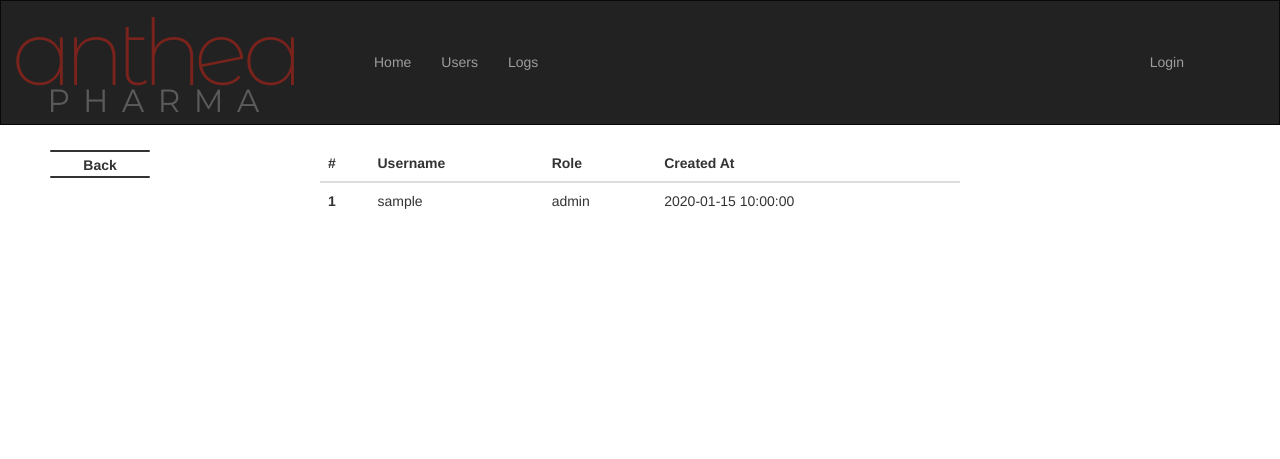
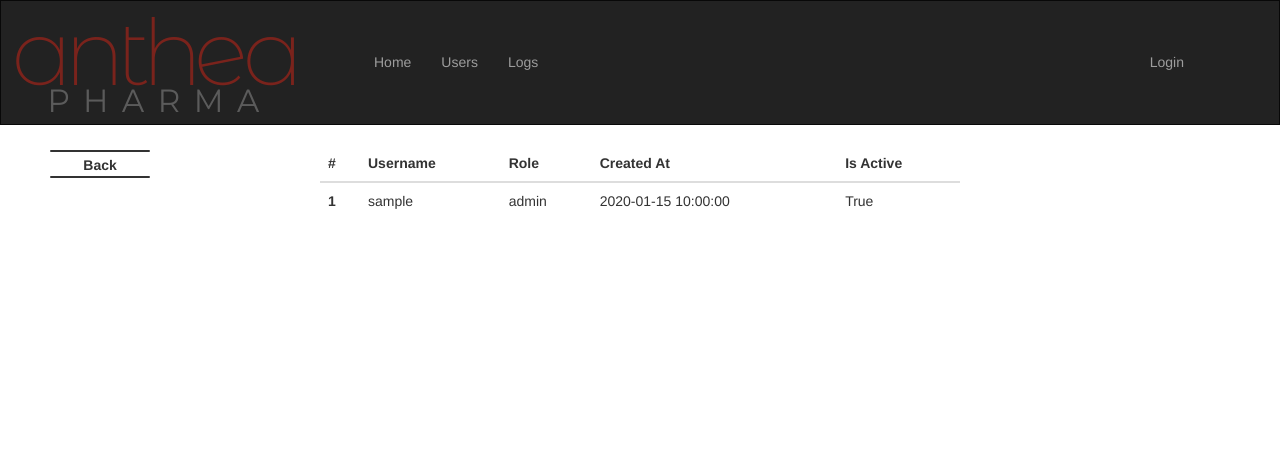
Before and after one commit to whyusharthwhy/CI-CD_imp_calc, a Flask app: page /data/1 in a window 1280 px wide. Shown: the top 459 px of the page. Run offline with Flask 2, Linux system fonts and the light colour scheme; tables that the repository leaves empty hold one stand-in row (values such as "Sample post"); parts of the project's set-up code (start-up, migrations or seed data) failed here and were passed over; some libraries are stand-ins or nearby versions.

Commit message:
none changed to deleted user,is_active feature

```diff
--- a/RS_creator.py
+++ b/RS_creator.py
@@ -7,6 +7,7 @@ import glob
 import pandas as pd
 import numpy as np
 import camelot
+from flask import flash
 
 
 
@@ -75,7 +76,7 @@ def table_extratcor(tables, headers):
                 result_tables.append(df_table)
             except KeyError as ke:
                 print("Please check this file\n")
-                flash("Please check this file\n")
+                #flash("Please check this file\n")
 
                 return pd.DataFrame([], columns =headers)
         else:
@@ -84,7 +85,7 @@ def table_extratcor(tables, headers):
         df_result_table = pd.concat(result_tables, ignore_index=True)
     except ValueError as ve:
         print("No tables/values found in this file\n")
-        flash("No tables/values found in this file\n")
+        #flash("No tables/values found in this file\n")
         return pd.DataFrame()
 
     return df_result_table
--- a/imp_calc/__init__.py
+++ b/imp_calc/__init__.py
@@ -7,7 +7,6 @@ import flask_login as login
 import os
 from itsdangerous import URLSafeTimedSerializer, SignatureExpired
 from datetime import timedelta
-from flask_admin.contrib.sqla import ModelView
 from flask_wtf import Form
 from flask import render_template
 from wtforms import TextField, BooleanField
--- a/imp_calc/routes.py
+++ b/imp_calc/routes.py
@@ -50,7 +50,7 @@ def login():
                     attempted_password=form.password.data
             ):
                 login_user(attempted_user)
-                flash(f'Succes! Username and Matched! {attempted_user.username}', category='success')
+                #flash(f'Succes! Username and password Matched! {attempted_user.username}', category='success')
                 dt_string = datetime.now().strftime("%d/%m/%Y %H:%M:%S")
                 userId = attempted_user.id
                 activity = "logged in"
@@ -60,8 +60,8 @@ def login():
                 return redirect(url_for('index'))
                 session.permanent= True
             else:
-                flash('Username and password are not match! Please try again', category='danger')
-        if user is not is_active:
+                flash('Username and password do not match! Please try again', category='danger')
+        else:
             flash('User is not active, Please contact Administrator or Manager', category='danger')
     return render_template('login.html', form = form)
 
@@ -189,13 +189,13 @@ def admin():
 def RetrieveLogsList():
     print(current_user.role)
     if current_user.role == 'a':
-        logs = db.session.query(Logs, User.username).join(User, User.id == Logs.user_id)
+        logs = db.session.query(Logs, User.username).join(User, User.id == Logs.user_id, isouter=True)
     elif current_user.role == 'm':
         print("This is coming till here")
-        logs = db.session.query(Logs, User.username).join(User, User.id == Logs.user_id).filter(or_(User.role == 'u', User.id == current_user.id))
+        logs = db.session.query(Logs, User.username).join(User, User.id == Logs.user_id,  isouter=True).filter(or_(User.role == 'u', User.id == current_user.id))
         # logs = Logs.query.filter(User.role == 'm') #| (User.id == current_user.id) & (not (User.role == 'a'))
     else:
-        logs = db.session.query(Logs, User.username).join(User, User.id == Logs.user_id).filter(current_user.id == Logs.user_id)
+        logs = db.session.query(Logs, User.username).join(User, User.id == Logs.user_id, isouter=True).filter(current_user.id == Logs.user_id)
     return render_template('datalogs.html',logs = logs)
 
 
--- a/imp_calc/templates/data.html
+++ b/imp_calc/templates/data.html
@@ -8,6 +8,7 @@
       <th scope="col">Username</th>
       <th scope="col">Role</th>
       <th scope="col">Created At</th>
+      <th scope="col">Is Active</th>
 	</tr>
   </thead>
   <tbody>
@@ -16,6 +17,8 @@
       <td>{{user.username}}</td>
       <td>{{user.role}}</td>
       <td>{{user.created_at}}</td>
+      <td>{{user.is_active}}</td>
+
     </tr>
   </tbody>
 </table>
--- a/imp_calc/templates/datalogs.html
+++ b/imp_calc/templates/datalogs.html
@@ -12,7 +12,11 @@
   {% for log in logs %}
   <tbody>
     <tr>
+      {% if log.username!=None %}
       <td>{{log.username}}</td>
+      {% else %}
+      <td><i>Deleted User</i></td>
+      {% endif %}
       <td>{{log.Logs.activity}}</td>
       <td>{{log.Logs.dt_string}}</td>
     </tr>
--- a/requirements.txt
+++ b/requirements.txt
@@ -17,4 +17,5 @@ email-validator
 flask-mail
 PyJWT
 pandas
+WTForms==2.3.3
 #tailwindcss
```
Also changed, not shown: instance/site.db, 3 other files.
